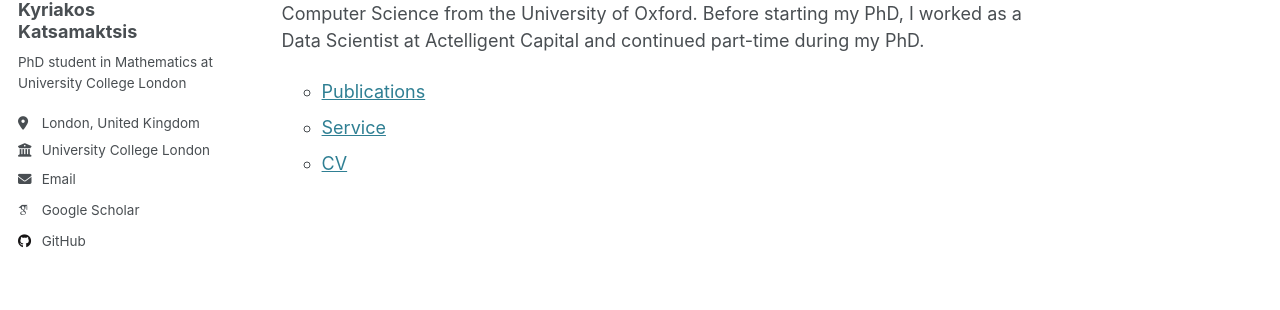
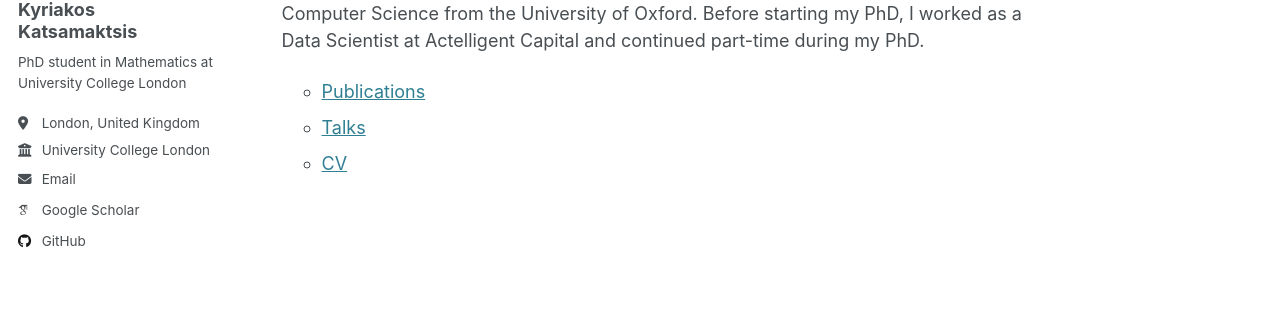
Before and after one commit to Kyriakosk/kyriakosk.github.io, a Jekyll site: the page built from _pages/about.md, in a window 1280 px wide. Shown: the part 251-561 px from the top of the page. Built offline with Jekyll 4.4.1, drawn with Linux system fonts in a browser that asks for light colours; some web fonts are replaced.

Commit message:
updated about and config

```diff
--- a/_config.yml
+++ b/_config.yml
@@ -213,9 +213,6 @@ kramdown:
 
 # These settings control the types of collections used by the template
 collections:
-  teaching:
-    output: true
-    permalink: /:collection/:path/
   publications:
     output: true
     permalink: /:collection/:path/
@@ -225,6 +222,7 @@ collections:
   talks:
     output: true
     permalink: /:collection/:path/
+
 
 
 # These settings control how pages and collections are included in the site
--- a/_pages/about.md
+++ b/_pages/about.md
@@ -24,5 +24,5 @@ img {
 </style>
 
 * [Publications](https://kyriakosk.github.io/publications/)
-* [Service](https://kyriakosk.github.io/service/)
+* [Talks](https://kyriakosk.github.io/talks/)
 * [CV](https://kyriakosk.github.io/cv/)
```
